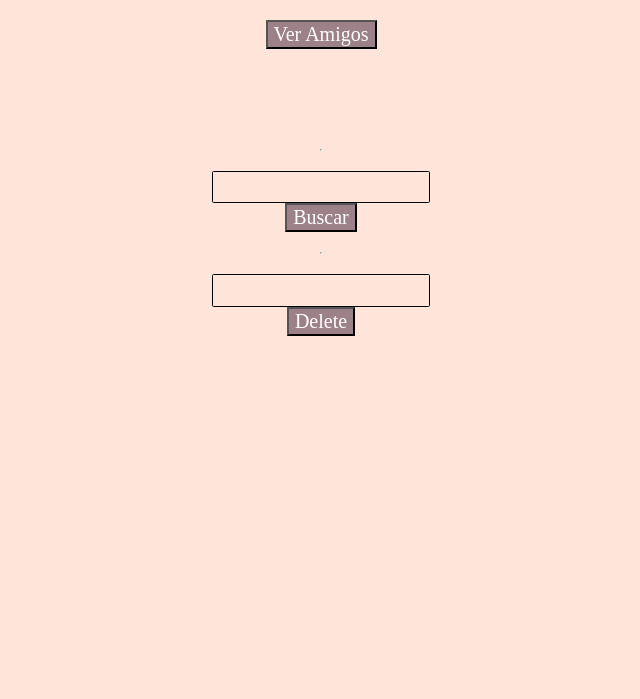
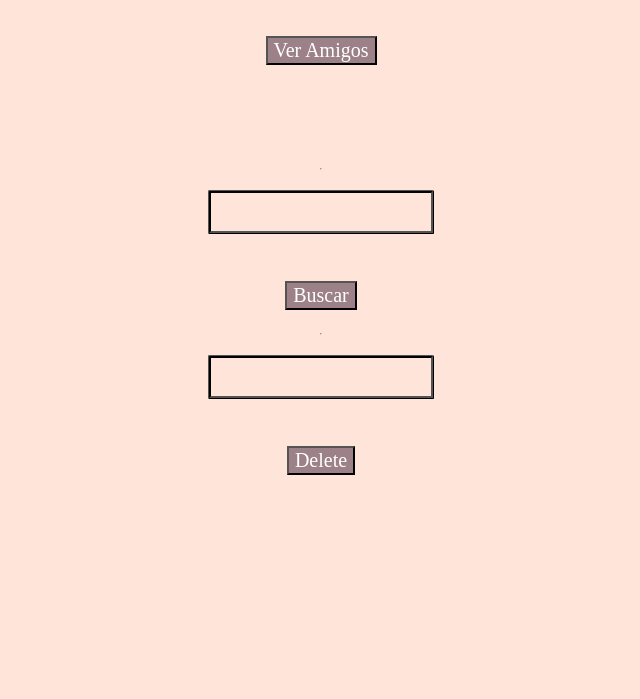
Before and after one commit to ErikaJPB/FT-M2, an Eleventy site: page 04-Ajax/homework/index.html in a window 1280 px wide. Shown: the part 149-848 px from the top of the page, without its empty margins (319-959 px from the left). Before the commit the page ends 800 px from the top, so only its background shows below. Built offline with nearby package versions, Linux system fonts and the light colour scheme; Eleventy itself is replaced by a stand-in of ours; files that its build step writes are made by us from their sources.

Commit message:
Homework

```diff
--- a/04-Ajax/homework/style.css
+++ b/04-Ajax/homework/style.css
@@ -1,6 +1,6 @@
 body {
 
-     display: flex;
+     display:flex;
      flex-direction:column;
     justify-content: justify;
      align-items: center;
@@ -9,14 +9,15 @@ body {
      font-family: Raleway;
      font-size: 40px;
      background-color: #ffe5d9;
-     cursor: pointer
+     cursor: pointer;
+     margin:16px;
+     margin-bottom: 32px;
 }
 
 .title {
     margin: 0px;
     margin-bottom: .5rem;
 }
-
      button {
         background-color: #9d8189;
         color: white;
@@ -24,6 +25,7 @@ body {
         font-family: Raleway;
         flex-wrap: wrap;
         cursor: pointer;
+        margin-bottom: .2rem;
 
 
      }
@@ -41,6 +43,11 @@ body {
         border-radius: .1rem;
         border-width: 1px;
         border-spacing: 10px;
+        border-width: .2em;
+        padding: 10px;
+        bottom: 5px;
+        top:15px;
+
 
 
 
```
Also changed, not shown: 04-Ajax/homework/index.html (+5 -0 lines), 04-Ajax/homework/index.js (+8 -0 lines).
